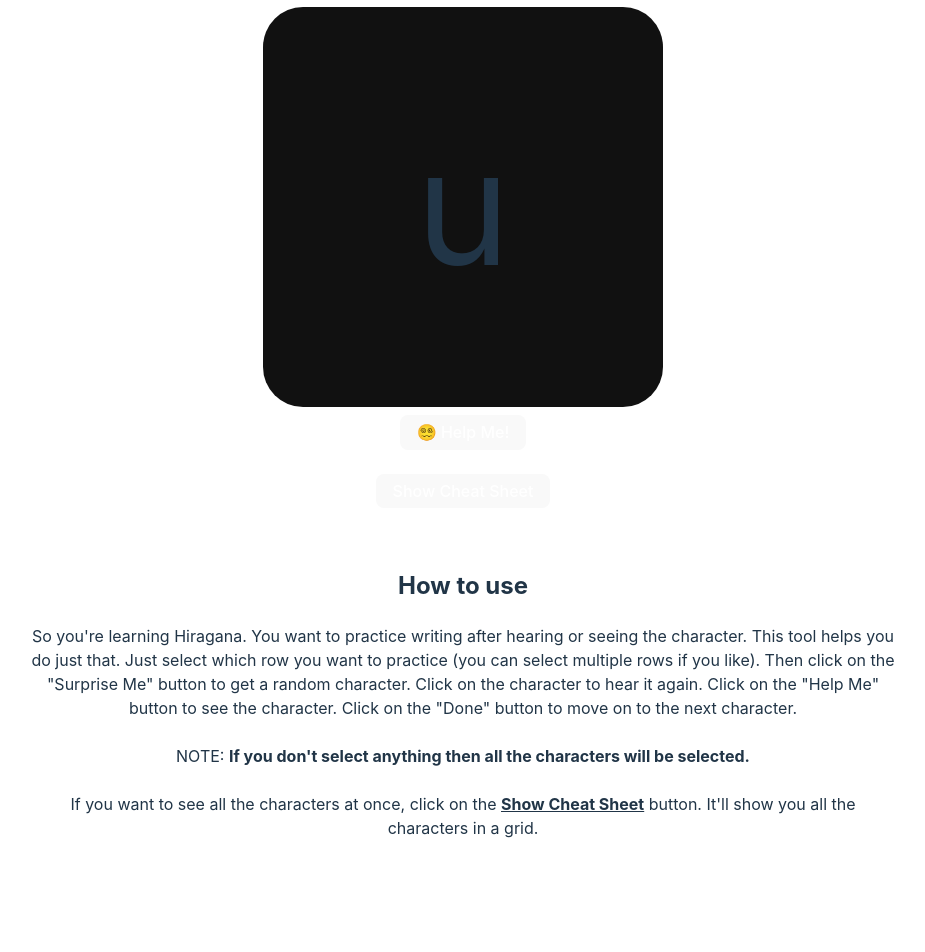
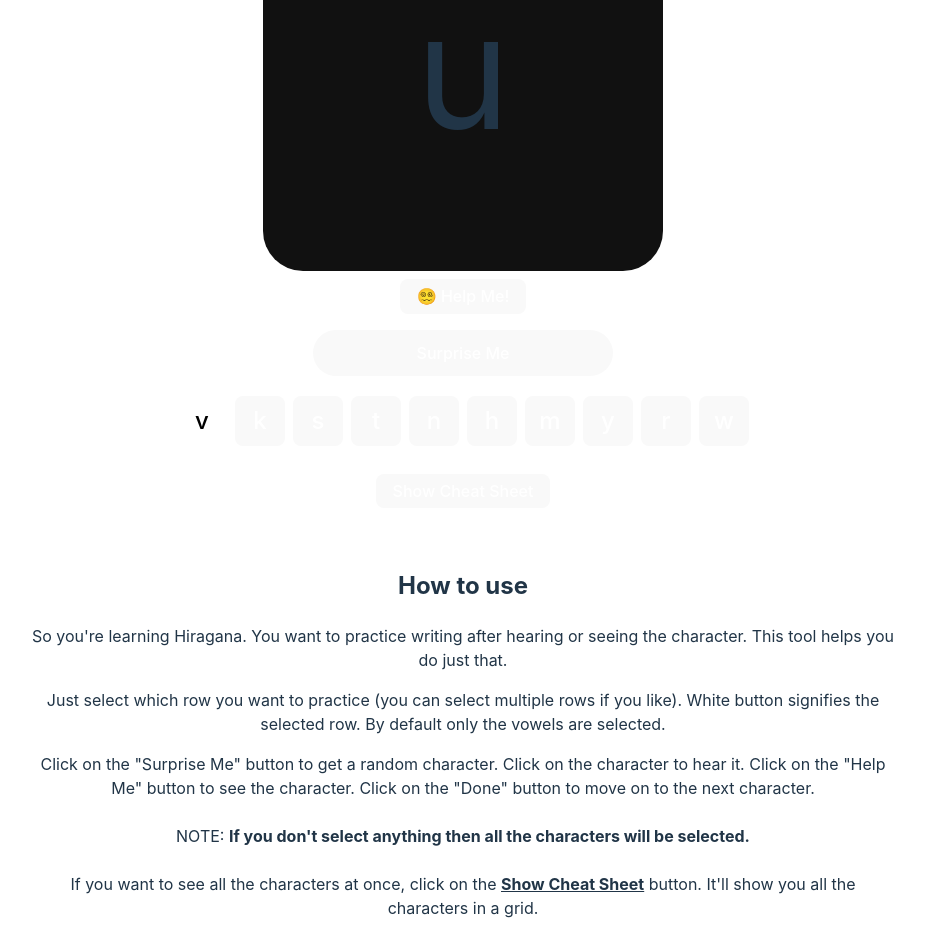
Before and after one commit to wrick17/japanese-practice, a React (Vite) app: page / in a window 1280 px wide. Shown: the part 213-1165 px from the top of the page, without its empty margins (177-1102 px from the left). Before the commit the page ends 1085 px from the top, so only its background shows below. Built offline with nearby package versions, Linux system fonts and the light colour scheme.

Commit message:
a better layout

```diff
--- a/src/App.jsx
+++ b/src/App.jsx
@@ -4,7 +4,7 @@ import { getList, masterList, shuffle } from "./utils";
 import { Selector } from "./Selector";
 import { ShowCase } from "./ShowCase";
 import { CheatSheet } from "./CheatSheet";
-import { Info } from './Info';
+import { Info } from "./Info";
 
 const initialValue = [
   { value: "v", label: "v", checked: true },
@@ -60,12 +60,12 @@ function App() {
 
   return (
     <div className="select">
-      <h2>Remember Hiragana?</h2>
-      <Selector list={list} setList={setList} />
+      <h2>What's the Hiragana for this?</h2>
+      <ShowCase item={itemsToShow[currentItem]} />
       <button className="switch" onClick={next}>
         Surprise Me
       </button>
-      <ShowCase item={itemsToShow[currentItem]} />
+      <Selector list={list} setList={setList} />
       <CheatSheet />
       <Info />
     </div>
--- a/src/Info.jsx
+++ b/src/Info.jsx
@@ -4,11 +4,16 @@ export const Info = () => {
       <h2>How to use</h2>
       <p>
         So you're learning Hiragana. You want to practice writing after hearing
-        or seeing the character. This tool helps you do just that. Just select
-        which row you want to practice (you can select multiple rows if you
-        like). Then click on the "Surprise Me" button to get a random character.
-        Click on the character to hear it again. Click on the "Help Me" button
-        to see the character. Click on the "Done" button to move on to the next
+        or seeing the character. This tool helps you do just that.
+      </p>
+      <p>
+        Just select which row you want to practice (you can select multiple rows
+        if you like). White button signifies the selected row. By default only the vowels are selected.
+      </p>
+      <p>
+        Click on the "Surprise Me" button to get a random character. Click
+        on the character to hear it. Click on the "Help Me" button to see
+        the character. Click on the "Done" button to move on to the next
         character.
         <br />
         <br />
--- a/src/ShowCase.jsx
+++ b/src/ShowCase.jsx
@@ -7,11 +7,10 @@ export const ShowCase = ({ item }) => {
 
   useEffect(() => {
     setShow(false);
-    speak(item.kana);
   }, [item]);
 
   return (
-    <>
+    <div>
       <div className="showcase" onClick={() => speak(item.kana)}>
         {show ? (
           <div className={classNames("block kana", { hiding: !show })}>
@@ -30,6 +29,6 @@ export const ShowCase = ({ item }) => {
       >
         {show ? "☝🏻 Here you go!" : "😵‍💫 Help Me!"}
       </button>
-    </>
+    </div>
   );
 };
```
